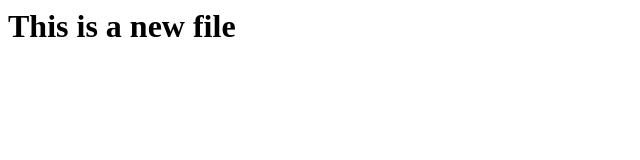
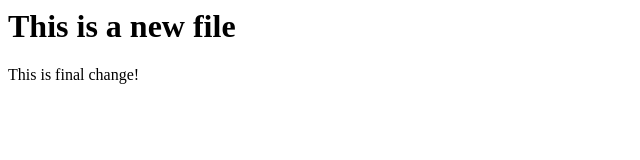
Before and after one commit to jiturajaiworld/Kraken, a plain HTML site: page example.html in a window 1280 px wide. Shown: the whole page, without its empty margins (0-640 px from the left). Drawn offline with Linux system fonts and the light colour scheme.

Commit message:
final change done.

```diff
--- a/example.html
+++ b/example.html
@@ -6,6 +6,7 @@
 </head>
 <body>
     <h1>This is a new file </h1>
+    <p>This is final change!</p>
 
 </body>
 </html>
```
